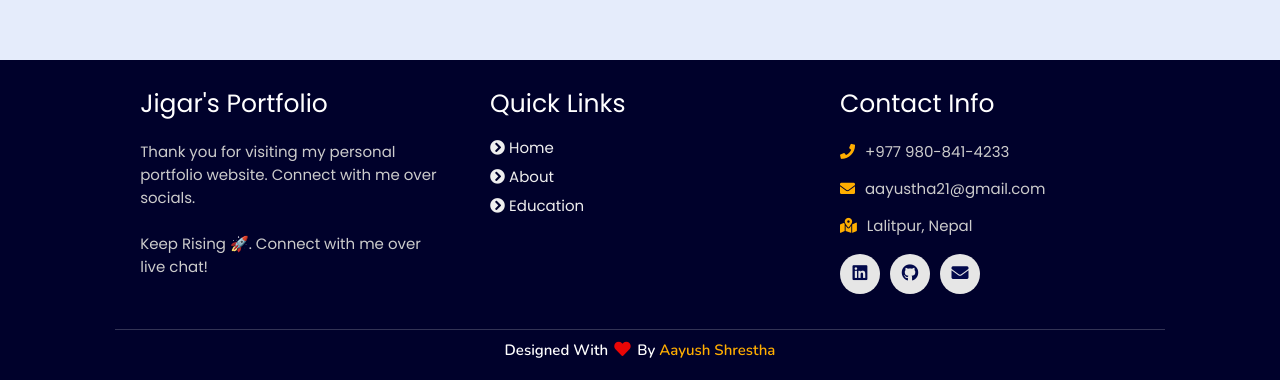
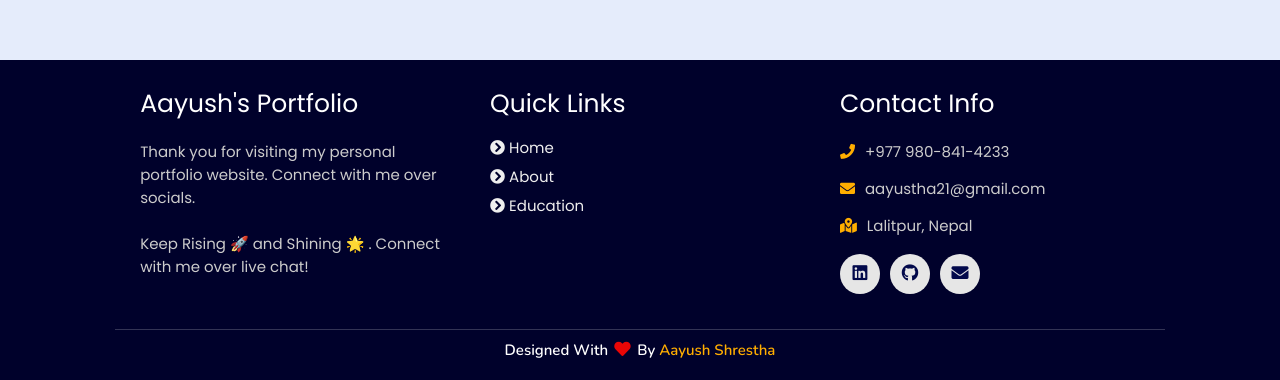
Before and after one commit to AayuStha/jquery.web, a plain HTML site: page index.html in a window 1280 px wide. Shown: the part 2778-3158 px from the top of the page. Drawn offline with nearby package versions, Linux system fonts and the light colour scheme; animation ran at ten frames a second.

Commit message:
Update index.html

```diff
--- a/index.html
+++ b/index.html
@@ -353,8 +353,8 @@
   <div class="box-container">
 
       <div class="box">
-          <h3>Jigar's Portfolio</h3>
-          <p>Thank you for visiting my personal portfolio website. Connect with me over socials. <br/> <br/> Keep Rising 🚀. Connect with me over live chat!</p>
+          <h3>Aayush's Portfolio</h3>
+          <p>Thank you for visiting my personal portfolio website. Connect with me over socials. <br/> <br/> Keep Rising 🚀 and Shining 🌟 . Connect with me over live chat!</p>
       </div>
 
       <div class="box">
```
